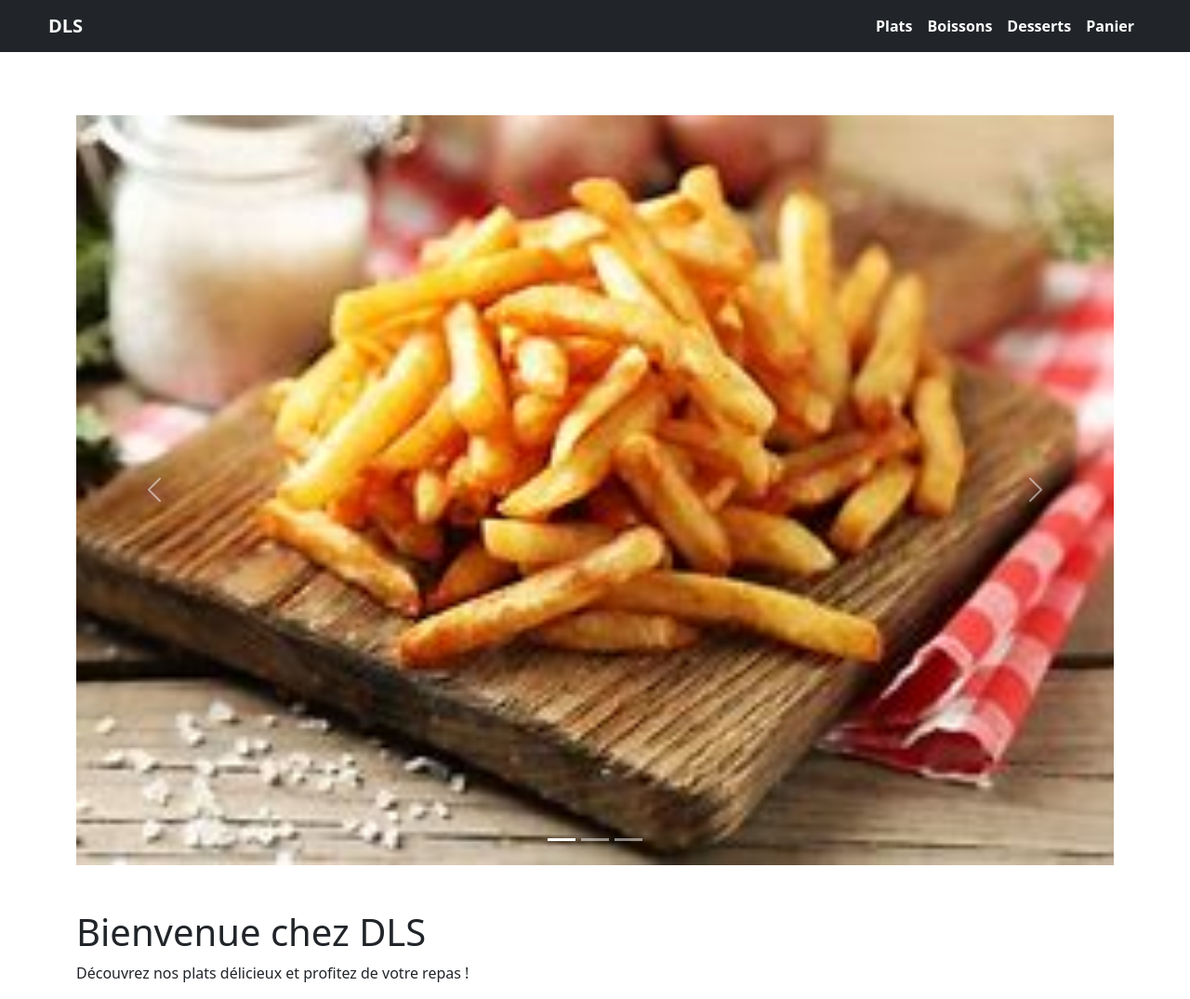
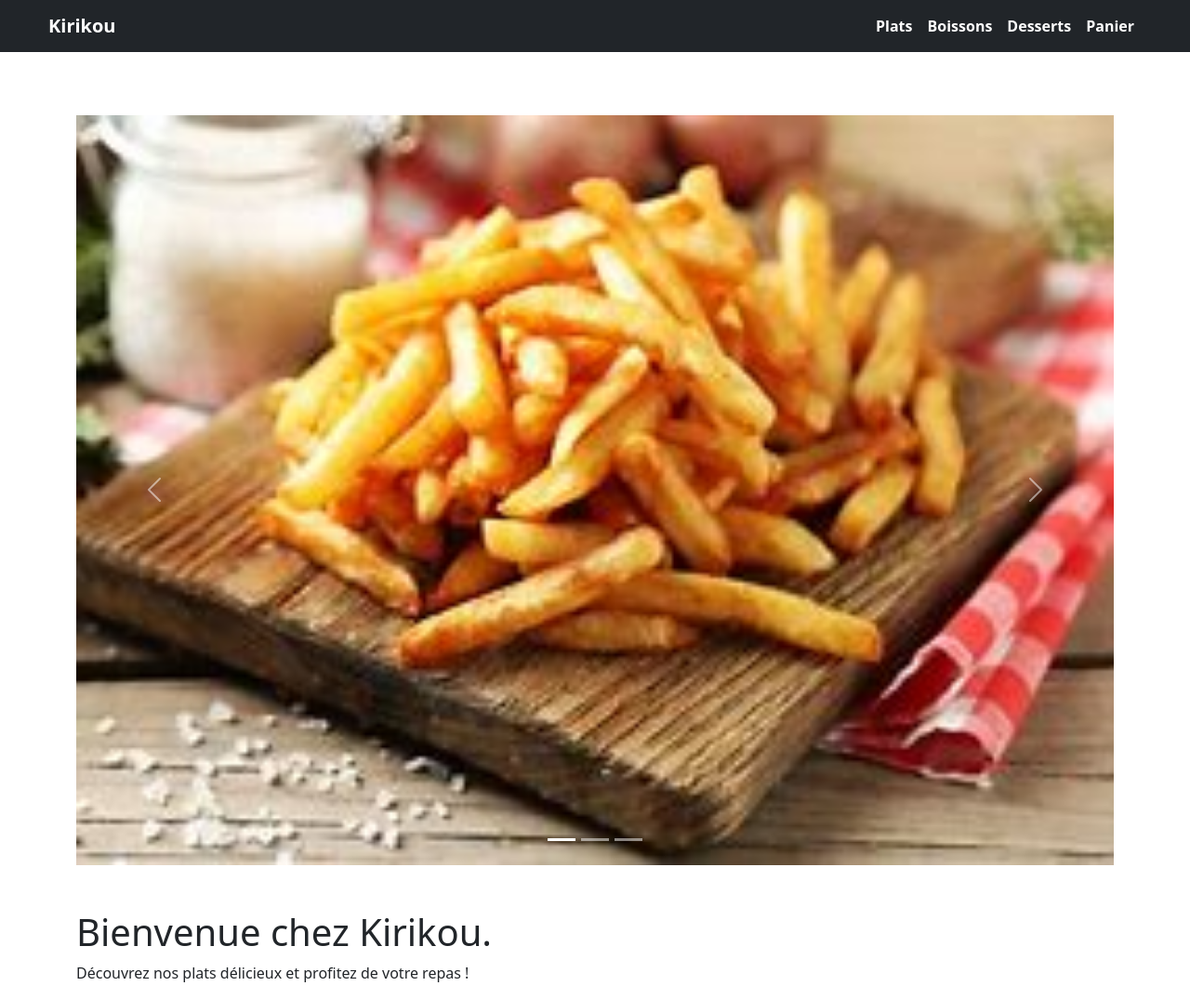
Before and after one commit to Baka135/restaurant, a Flask app: page / in a window 1280 px wide. Shown: the whole page at 93% size. Run offline with Flask 3, Linux system fonts and the light colour scheme; data comes from the database, SQL or seed files in the repository.

Commit message:
Description de vos changements

```diff
--- a/templates/base.html
+++ b/templates/base.html
@@ -10,7 +10,7 @@
 <body>
     <nav class="navbar navbar-expand-lg navbar-dark bg-dark">
         <div class="container-fluid">
-            <a class="navbar-brand" href="{{ url_for('index') }}">DLS</a>
+            <a class="navbar-brand" href="{{ url_for('index') }}">Kirikou</a>
             <button class="navbar-toggler" type="button" data-bs-toggle="collapse" data-bs-target="#navbarNav" aria-controls="navbarNav" aria-expanded="false" aria-label="Toggle navigation">
                 <span class="navbar-toggler-icon"></span>
             </button>
--- a/templates/index.html
+++ b/templates/index.html
@@ -29,6 +29,6 @@
         <span class="visually-hidden">Next</span>
     </button>
 </div>
-<h1 class="mt-5">Bienvenue chez DLS</h1>
+<h1 class="mt-5">Bienvenue chez Kirikou.</h1>
 <p>Découvrez nos plats délicieux et profitez de votre repas !</p>
 {% endblock %}
```
